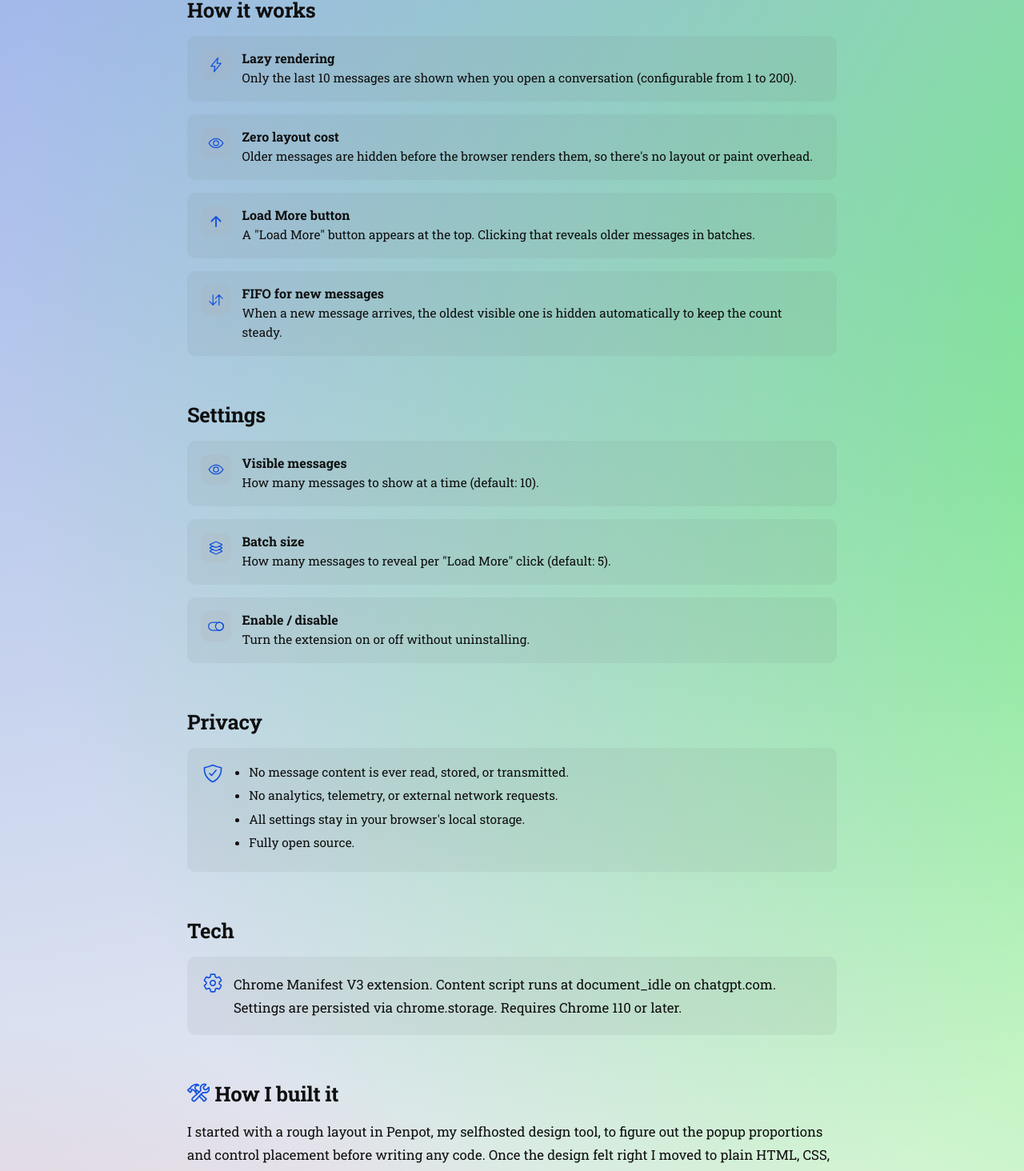
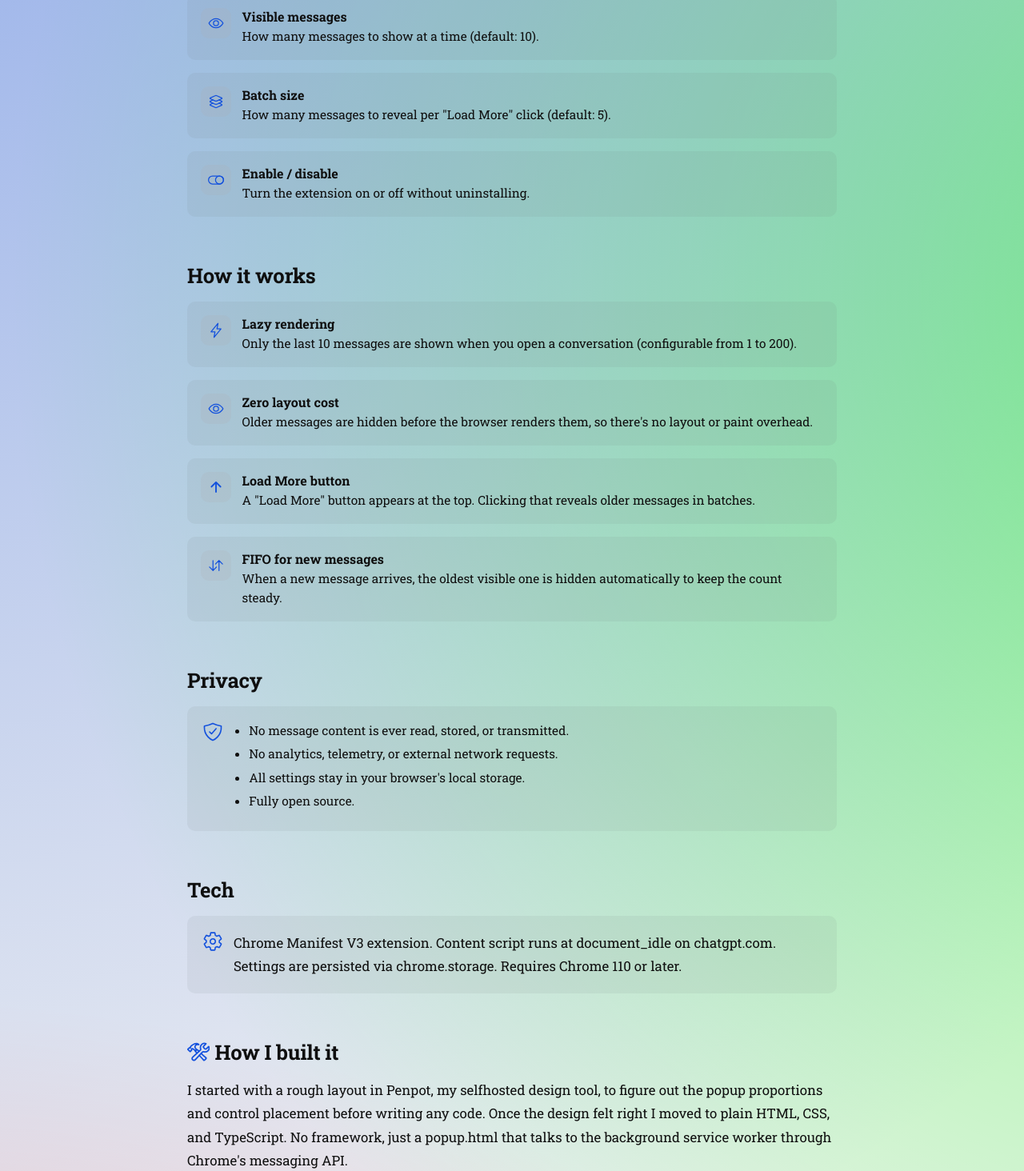
Before and after one commit to Noah4ever/noah4ever.github.io, a React (Vite) app: page /projects/chatgpt-speed-booster in a window 1280 px wide. Shown: the part 1255-2719 px from the top of the page at 80% size. Built offline with nearby package versions, Linux system fonts and the light colour scheme; a web font is replaced by a local one.

Commit message:
feat: update ChatGPT Booster translation

```diff
--- a/src/locales/de/translation.json
+++ b/src/locales/de/translation.json
@@ -388,9 +388,9 @@
       "lazyTitle": "Lazy Rendering",
       "lazyText": "Beim Öffnen einer Unterhaltung werden nur die letzten 10 Nachrichten angezeigt (konfigurierbar von 1 bis 200).",
       "hiddenTitle": "Keine Layout-Kosten",
-      "hiddenText": "Ältere Nachrichten werden versteckt, bevor der Browser sie rendert — kein Layout- oder Paint-Overhead.",
+      "hiddenText": "Ältere Nachrichten werden versteckt, bevor der Browser sie rendert - kein Layout- oder Paint-Overhead.",
       "loadMoreTitle": "Mehr laden-Button",
-      "loadMoreText": "Oben erscheint ein \"Mehr laden\"-Button — klicken, um ältere Nachrichten in Stapeln einzublenden.",
+      "loadMoreText": "Oben erscheint ein \"Mehr laden\"-Button - klicken, um ältere Nachrichten in Stapeln einzublenden.",
       "fifoTitle": "FIFO für neue Nachrichten",
       "fifoText": "Wenn eine neue Nachricht eintrifft, wird die älteste sichtbare automatisch ausgeblendet, um die Anzahl stabil zu halten."
     },
@@ -416,9 +416,9 @@
       "caption": "Erweiterungs-Popup"
     },
     "build": {
-      "p1": "Ich habe mit einem groben Layout in Penpot angefangen, meinem selbstgehosteten Design-Tool, um die Popup-Proportionen und die Platzierung der Bedienelemente festzulegen, bevor ich Code geschrieben habe. Als das Design gepasst hat, habe ich es in reinem HTML, CSS und TypeScript umgesetzt — kein Framework, nur eine popup.html, die über Chromes Messaging-API mit dem Background-Service-Worker kommuniziert.",
+      "p1": "Ich habe mit einem groben Layout in Penpot angefangen, meinem selbstgehosteten Design-Tool, um die Popup-Proportionen und die Platzierung der Bedienelemente festzulegen, bevor ich Code geschrieben habe. Als das Design gepasst hat, habe ich es in reinem HTML, CSS und TypeScript umgesetzt - kein Framework, nur eine popup.html, die über Chromes Messaging-API mit dem Background-Service-Worker kommuniziert.",
       "p2": "Das Content-Script ist das Herzstück. Es beobachtet das DOM auf ChatGPTs Conversation-Turns über einen MutationObserver, trackt jedes Nachrichten-Element in einem flachen Array und blendet alles über dem konfigurierten Limit per display:none aus, bevor der Browser es jemals malt. Dadurch bleiben die Layout-Kosten bei null, egal wie lang die Unterhaltung ist.",
-      "p3": "Das Background-Script fungiert als Message-Bus: Es speichert Einstellungen in chrome.storage, leitet Konfigurationsänderungen an jeden offenen ChatGPT-Tab weiter und vermittelt Status-Anfragen vom Popup an das Content-Script des aktiven Tabs. Alles bleibt lokal — keine Netzwerkaufrufe, keine Daten, die den Browser verlassen."
+      "p3": "Das Background-Script fungiert als Message-Bus: Es speichert Einstellungen in chrome.storage, leitet Konfigurationsänderungen an jeden offenen ChatGPT-Tab weiter und vermittelt Status-Anfragen vom Popup an das Content-Script des aktiven Tabs. Alles bleibt lokal - keine Netzwerkaufrufe, keine Daten, die den Browser verlassen."
     },
     "code": {
       "intro": "Hier sind die wichtigsten Bausteine, die die Erweiterung antreiben. All das läuft lokal in deinem Browser.",
--- a/src/locales/en/translation.json
+++ b/src/locales/en/translation.json
@@ -416,9 +416,9 @@
       "caption": "Extension popup"
     },
     "build": {
-      "p1": "I started with a rough layout in Penpot, my selfhosted design tool, to figure out the popup proportions and control placement before writing any code. Once the design felt right I moved to plain HTML, CSS, and TypeScript — no framework, just a popup.html that talks to the background service worker through Chrome's messaging API.",
+      "p1": "I started with a rough layout in Penpot, my selfhosted design tool, to figure out the popup proportions and control placement before writing any code. Once the design felt right I moved to plain HTML, CSS, and TypeScript. No framework, just a popup.html that talks to the background service worker through Chrome's messaging API.",
       "p2": "The content script is the core. It watches the DOM for ChatGPT's conversation turns via a MutationObserver, tracks every message element in a flat array, and hides everything beyond the configured limit by setting display:none before the browser ever paints them. That keeps layout cost at zero no matter how long the conversation is.",
-      "p3": "The background script acts as a message bus: it stores settings in chrome.storage, forwards config changes to every open ChatGPT tab, and relays status requests from the popup to the active tab's content script. Everything stays local — no network calls, no data leaving the browser."
+      "p3": "The background script acts as a message bus: it stores settings in chrome.storage, forwards config changes to every open ChatGPT tab, and relays status requests from the popup to the active tab's content script. Everything stays local. No network calls, no data leaving the browser."
     },
     "code": {
       "intro": "Here are the key pieces that make the extension work. All of this runs locally in your browser.",
--- a/src/pages/projects/ChatGPTBooster.tsx
+++ b/src/pages/projects/ChatGPTBooster.tsx
@@ -93,10 +93,48 @@ export default function ChatGPTBooster() {
                     <ImageBorder
                         src="/Projects/chatgptbooster/speed-booster-popup.png"
                         alt={t("chatgptBooster.image.alt")}
-                        frame="chrome"
                     />
                     <figcaption>{t("chatgptBooster.image.caption")}</figcaption>
                 </figure>
+            </section>
+
+
+            <section
+                className="project-section"
+                aria-labelledby="chatgpt-booster-settings-heading"
+            >
+                <h2 id="chatgpt-booster-settings-heading">
+                    {t("chatgptBooster.sections.settingsTitle")}
+                </h2>
+                <ul className="chatgpt-booster-feature-list" role="list">
+                    <li>
+                        <span aria-hidden="true">
+                            <VisibleIcon />
+                        </span>
+                        <div>
+                            <strong>{t("chatgptBooster.settings.visibleTitle")}</strong>
+                            <p>{t("chatgptBooster.settings.visibleText")}</p>
+                        </div>
+                    </li>
+                    <li>
+                        <span aria-hidden="true">
+                            <BatchIcon />
+                        </span>
+                        <div>
+                            <strong>{t("chatgptBooster.settings.batchTitle")}</strong>
+                            <p>{t("chatgptBooster.settings.batchText")}</p>
+                        </div>
+                    </li>
+                    <li>
+                        <span aria-hidden="true">
+                            <ToggleIcon />
+                        </span>
+                        <div>
+                            <strong>{t("chatgptBooster.settings.toggleTitle")}</strong>
+                            <p>{t("chatgptBooster.settings.toggleText")}</p>
+                        </div>
+                    </li>
+                </ul>
             </section>
 
             <section
@@ -146,43 +184,6 @@ export default function ChatGPTBooster() {
                 </ul>
             </section>
 
-            <section
-                className="project-section"
-                aria-labelledby="chatgpt-booster-settings-heading"
-            >
-                <h2 id="chatgpt-booster-settings-heading">
-                    {t("chatgptBooster.sections.settingsTitle")}
-                </h2>
-                <ul className="chatgpt-booster-feature-list" role="list">
-                    <li>
-                        <span aria-hidden="true">
-                            <VisibleIcon />
-                        </span>
-                        <div>
-                            <strong>{t("chatgptBooster.settings.visibleTitle")}</strong>
-                            <p>{t("chatgptBooster.settings.visibleText")}</p>
-                        </div>
-                    </li>
-                    <li>
-                        <span aria-hidden="true">
-                            <BatchIcon />
-                        </span>
-                        <div>
-                            <strong>{t("chatgptBooster.settings.batchTitle")}</strong>
-                            <p>{t("chatgptBooster.settings.batchText")}</p>
-                        </div>
-                    </li>
-                    <li>
-                        <span aria-hidden="true">
-                            <ToggleIcon />
-                        </span>
-                        <div>
-                            <strong>{t("chatgptBooster.settings.toggleTitle")}</strong>
-                            <p>{t("chatgptBooster.settings.toggleText")}</p>
-                        </div>
-                    </li>
-                </ul>
-            </section>
 
             <section
                 className="project-section"
```
